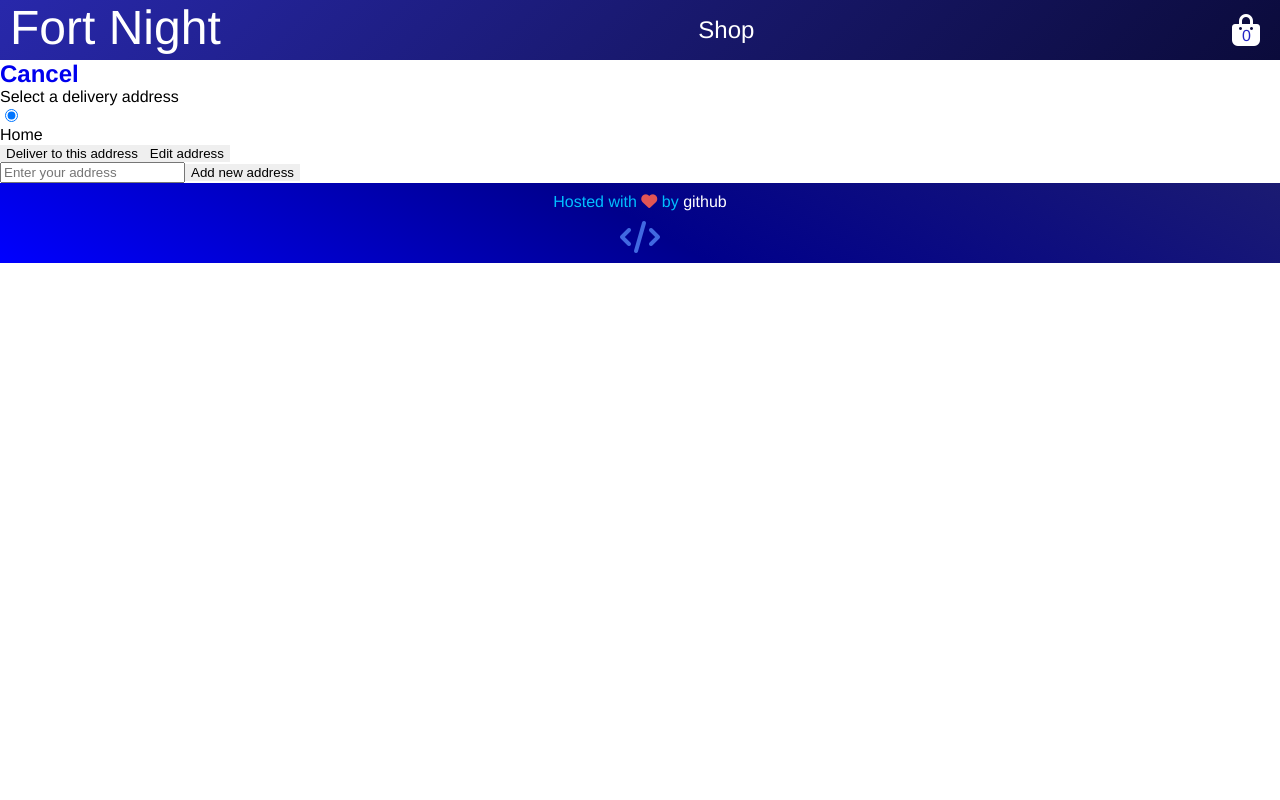
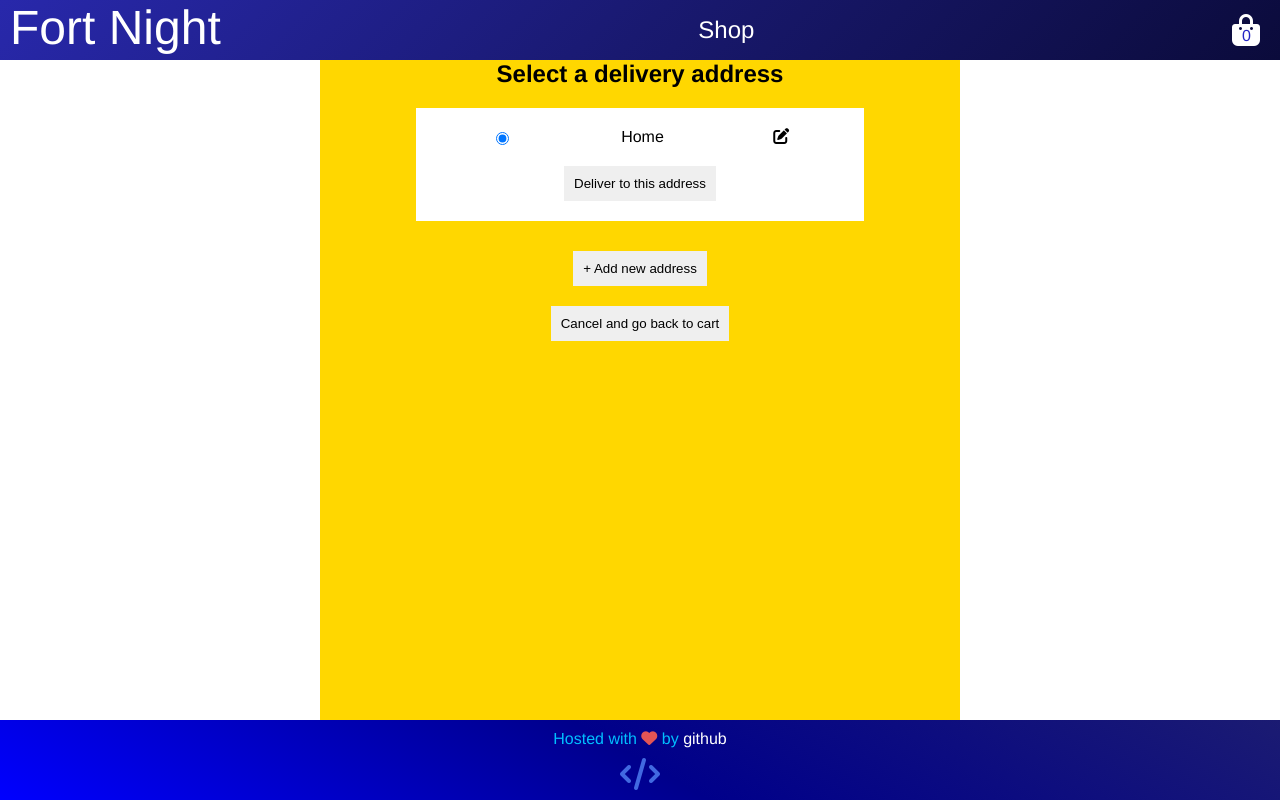
Before and after one commit to CodeSurfer3022/Shopping-cart, a React (Create React App) app: page /buy in a window 1280 px wide. Built offline with nearby package versions, Linux system fonts and the light colour scheme; no server answers.

Commit message:
Style Buy page

```diff
--- /dev/null
+++ b/src/Components/main components/Buy.css
@@ -0,0 +1,16 @@
+.buy {
+    flex: 2;
+    width: 50%;
+    background: gold;
+    margin: 0 auto;
+    text-align: center;
+}
+
+.buy button {
+    margin: 10px;
+    padding: 10px;
+}
+
+.buy form input{
+    display: none;
+}
--- a/src/Components/main components/Buy.js
+++ b/src/Components/main components/Buy.js
@@ -1,6 +1,7 @@
 import React from "react";
 import {Link} from "react-router-dom";
 import AddressCard from "../render components/AddressCard";
+import './Buy.css';
 
 function Buy(props) {
   const addressCards = props.addresses.map((address, index) =>
@@ -13,11 +14,8 @@ function Buy(props) {
     />)
 
   return (
-    <div>
-      <Link to="/cart">
-        <h2>Cancel</h2>
-      </Link>
-      <p>Select a delivery address</p>
+    <div className="buy">
+      <h2>Select a delivery address</h2>
       <div className="addresses">
         {addressCards}
       </div>
@@ -25,8 +23,11 @@ function Buy(props) {
         <label>
           <input name="address" placeholder="Enter your address"/>
         </label>
-        <button onClick={props.addAddress}>Add new address</button>
+        <button onClick={props.addAddress}>+ Add new address</button>
       </form>
+      <Link to="/cart">
+        <button>Cancel and go back to cart</button>
+      </Link>
     </div>
   )
 }
--- /dev/null
+++ b/src/Components/render components/AddressCard.css
@@ -0,0 +1,12 @@
+.addressCard {
+    background: white;
+    width: 70%;
+    margin: 20px auto;
+    padding: 10px;
+}
+
+.address {
+    display: flex;
+    justify-content: space-around;
+    padding: 10px;
+}
--- a/src/Components/render components/AddressCard.js
+++ b/src/Components/render components/AddressCard.js
@@ -1,18 +1,19 @@
 import React from "react";
 import {Link} from "react-router-dom";
+import './AddressCard.css';
 
 function AddressCard(props) {
-  let selection
+  let selection;
   if(props.address.checked) {
     selection = (<div>
       <Link to="/payment">
         <button onClick={props.selectAddress}>Deliver to this address</button>
       </Link>
-      <button>Edit address</button>
     </div>)
   }
 
   return (
+    <div className="addressCard">
       <div className="address">
         <input
           type="radio"
@@ -22,6 +23,8 @@ function AddressCard(props) {
           onChange={() => props.handleChange(props.index)}
         />
         <p>{props.address.address}</p>
+        <i className="fas fa-edit"></i>
+      </div>
       {selection}
     </div>
   )
```
Lines whose indentation alone changed are shown as unchanged.
